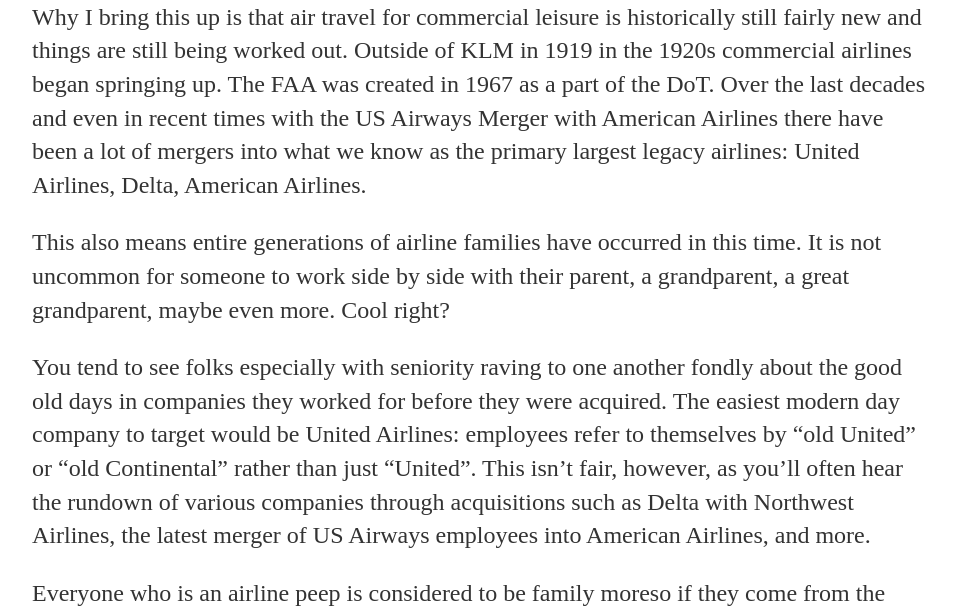
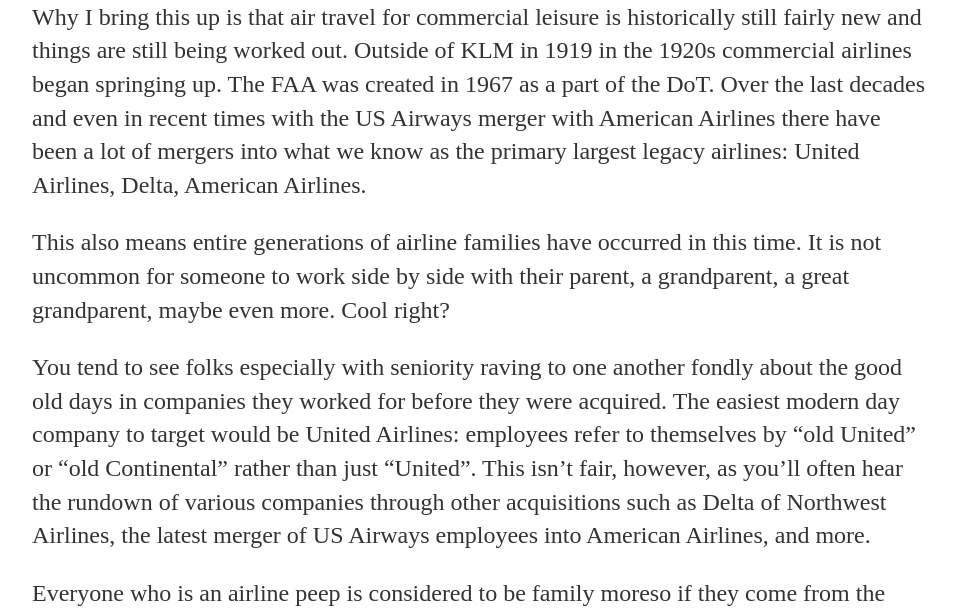
Before and after one commit to Avizc/avizc.github.io, a Jekyll site: the page built from _posts/2017-07-08-play-date-at-airlines-part-3.md, in a window 1280 px wide and 900 px high, scrolled down 977 px. Shown: the part 256-864 px from the top of the window, without its empty margins (160-1116 px from the left). Built offline with Jekyll 4.4.1, drawn with Linux system fonts in a browser that asks for light colours; some of the changed text lies outside the part shown.

Commit message:
Grammar updates

```diff
--- a/_posts/2017-07-08-play-date-at-airlines-part-3.md
+++ b/_posts/2017-07-08-play-date-at-airlines-part-3.md
@@ -27,11 +27,11 @@
 
 Have you ever been to the Smithsonian National Air and Space Museum in DC? I highly recommend it, they really go into depth throughout the exhibits of the commercialisation of air travel across the decades.
 
-Why I bring this up is that air travel for commercial leisure is historically still fairly new and things are still being worked out. Outside of KLM in 1919 in the 1920s commercial airlines began springing up. The FAA was created in 1967 as a part of the DoT. Over the last decades and even in recent times with the US Airways Merger with American Airlines there have been a lot of mergers into what we know as the primary largest legacy airlines: United Airlines, Delta, American Airlines.
+Why I bring this up is that air travel for commercial leisure is historically still fairly new and things are still being worked out. Outside of KLM in 1919 in the 1920s commercial airlines began springing up. The FAA was created in 1967 as a part of the DoT. Over the last decades and even in recent times with the US Airways merger with American Airlines there have been a lot of mergers into what we know as the primary largest legacy airlines: United Airlines, Delta, American Airlines.
 
 This also means entire generations of airline families have occurred in this time. It is not uncommon for someone to work side by side with their parent, a grandparent, a great grandparent, maybe even more. Cool right?
 
-You tend to see folks especially with seniority raving to one another fondly about the good old days in companies they worked for before they were acquired. The easiest modern day company to target would be United Airlines: employees refer to themselves by “old United” or “old Continental” rather than just “United”. This isn’t fair, however, as you’ll often hear the rundown of various companies through acquisitions such as Delta with Northwest Airlines, the latest merger of US Airways employees into American Airlines, and more.
+You tend to see folks especially with seniority raving to one another fondly about the good old days in companies they worked for before they were acquired. The easiest modern day company to target would be United Airlines: employees refer to themselves by “old United” or “old Continental” rather than just “United”. This isn’t fair, however, as you’ll often hear the rundown of various companies through other acquisitions such as Delta of Northwest Airlines, the latest merger of US Airways employees into American Airlines, and more.
 
 Everyone who is an airline peep is considered to be family moreso if they come from the same (series of) companies. I’m not sure how to describe this feeling if you’re not an airline employee or have never been a part of an airline family legacy, but there’s a very strong intimate familial bond that forms amongst folks.
 
```
Also changed, not shown: other parts of _posts/2017-07-08-play-date-at-airlines-part-3.md (+1 -1 lines).
